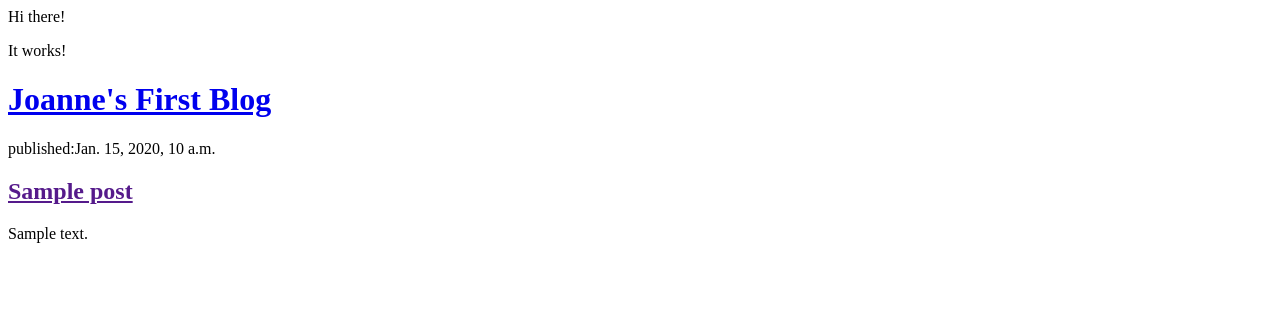
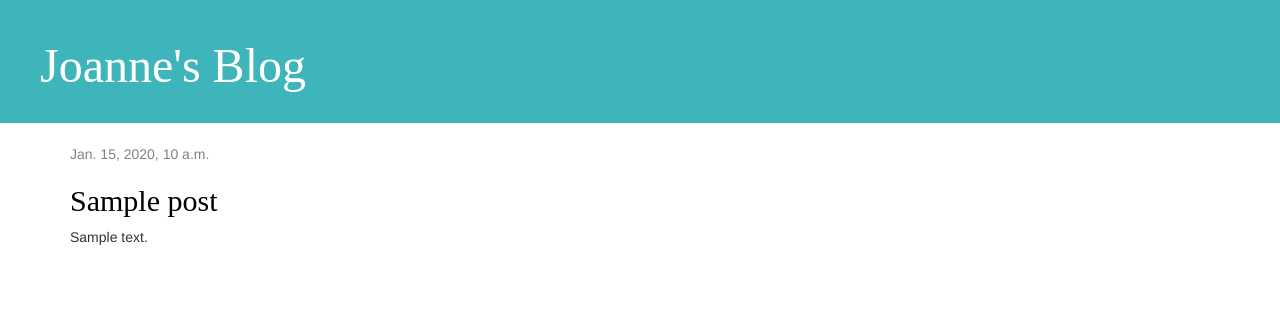
Before and after one commit to joooanneliu/my-first-blog, a Django app: page / in a window 1280 px wide. Shown: the top 316 px of the page. Run offline with Django 3.2, Linux system fonts and the light colour scheme; tables that the repository leaves empty hold one stand-in row (values such as "Sample post"); some libraries are stand-ins or nearby versions.

Commit message:
Added view and template for detailed blog post as well as CSS for the site.

```diff
--- /dev/null
+++ b/blog/static/css/blog.css
@@ -0,0 +1,40 @@
+h1 a, h2 a {
+    color: #440E84;
+    font-family: 'Didot', serif;
+}
+
+.page-header {
+    background-color: #3EB5BB;
+    margin-top: 0;
+    padding: 20px 20px 20px 40px;
+}
+.page-header h1, .page-header h1 a, .page-header h1 a:visited, .page-header h1 a:active {
+    color: #ffffff;
+    font-size: 36pt;
+    text-decoration: none;
+}
+.date {
+    color: #828282;
+}
+.save {
+    float: right;
+}
+
+.post-form textarea, .post-form input {
+    width: 100%;
+}
+
+.top-menu, .top-menu:hover, .top-menu:visited {
+    color: #ffffff;
+    float: right;
+    font-size: 26pt;
+    margin-right: 20px;
+}
+
+.post {
+    margin-bottom: 70px;
+}
+
+.post h2 a, .post h2 a:visited {
+    color: #000000;
+}
--- /dev/null
+++ b/blog/templates/blog/base.html
@@ -0,0 +1,22 @@
+{% load static %}
+<html>
+    <head>
+        <title>Joanne's blog</title>
+        <link rel="stylesheet" href="//maxcdn.bootstrapcdn.com/bootstrap/3.2.0/css/bootstrap.min.css">
+        <link rel="stylesheet" href="//maxcdn.bootstrapcdn.com/bootstrap/3.2.0/css/bootstrap-theme.min.css">
+        <link rel="stylesheet" href="{% static 'css/blog.css' %}">
+    </head>
+    <body>
+        <div class="page-header">
+            <h1><a href="/">Joanne's Blog</a></h1>
+        </div>
+        <div class="content container">
+            <div class="row">
+                <div class="col-md-8">
+                {% block content %}
+                {% endblock %}
+                </div>
+            </div>
+        </div>
+    </body>
+</html>
--- a/blog/templates/blog/post_list.html
+++ b/blog/templates/blog/post_list.html
@@ -1,21 +1,34 @@
+{% extends 'blog/base.html' %}
+{% load static %}
 <html>
     <head>
         <title>Joanne's blog</title>
+        <link rel="stylesheet" href="//maxcdn.bootstrapcdn.com/bootstrap/3.2.0/css/bootstrap.min.css">
+        <link rel="stylesheet" href="//maxcdn.bootstrapcdn.com/bootstrap/3.2.0/css/bootstrap-theme.min.css">
+        <link rel="stylesheet" href="{% static 'css/blog.css' %}">
     </head>
     <body>
-        <p>Hi there!</p>
-        <p>It works!</p>
-        <div>
+        <div class="page-header">
             <h1><a href="/">Joanne's First Blog</a></h1>
         </div>
 
-        {% for post in posts %}
-            <div>
-                <p>published:{{ post.published_date }}</p>
-                <h2><a href="">{{ post.title }}</a></h2>
-                <p>{{ post.text|linebreaksbr }}</p>
+        <div class="content container">
+            <div class="row">
+                <div class="col-md-8">
+                    {% block content %}
+                        {% for post in posts %}
+                            <div class="post">
+                                <div class="date">
+                                    {{ post.published_date }}
+                                </div>
+                                <h2><a href="{% url 'post_detail' pk=post.pk %}">{{ post.title }}</a></h2>
+                                <p>{{ post.text|linebreaksbr }}</p>
+                            </div>
+                        {% endfor %}
+                    {% endblock %}
+                </div>
             </div>
-        {% endfor %}
+        </div>
 
     </body>
 </html>
--- a/blog/urls.py
+++ b/blog/urls.py
@@ -1,5 +1,7 @@
 from django.urls import path
 from . import views
+
 urlpatterns = [
     path('', views.post_list, name='post_list'),
+    path('post/<int:pk>/', views.post_detail, name='post_detail'),
 ]
--- a/blog/views.py
+++ b/blog/views.py
@@ -1,4 +1,4 @@
-from django.shortcuts import render
+from django.shortcuts import render, get_object_or_404
 from django.utils import timezone
 from .models import Post
 
@@ -6,3 +6,7 @@ from .models import Post
 def post_list(request):
     posts = Post.objects.filter(published_date__lte=timezone.now()).order_by('published_date')
     return render(request, 'blog/post_list.html', {'posts': posts})
+
+def post_detail(request, pk):
+    post = get_object_or_404(Post, pk=pk)
+    return render(request, 'blog/post_detail.html', {'post': post})
```
Also changed, not shown: blog/templates/blog/post_detail.html (added, +13 -0 lines).
